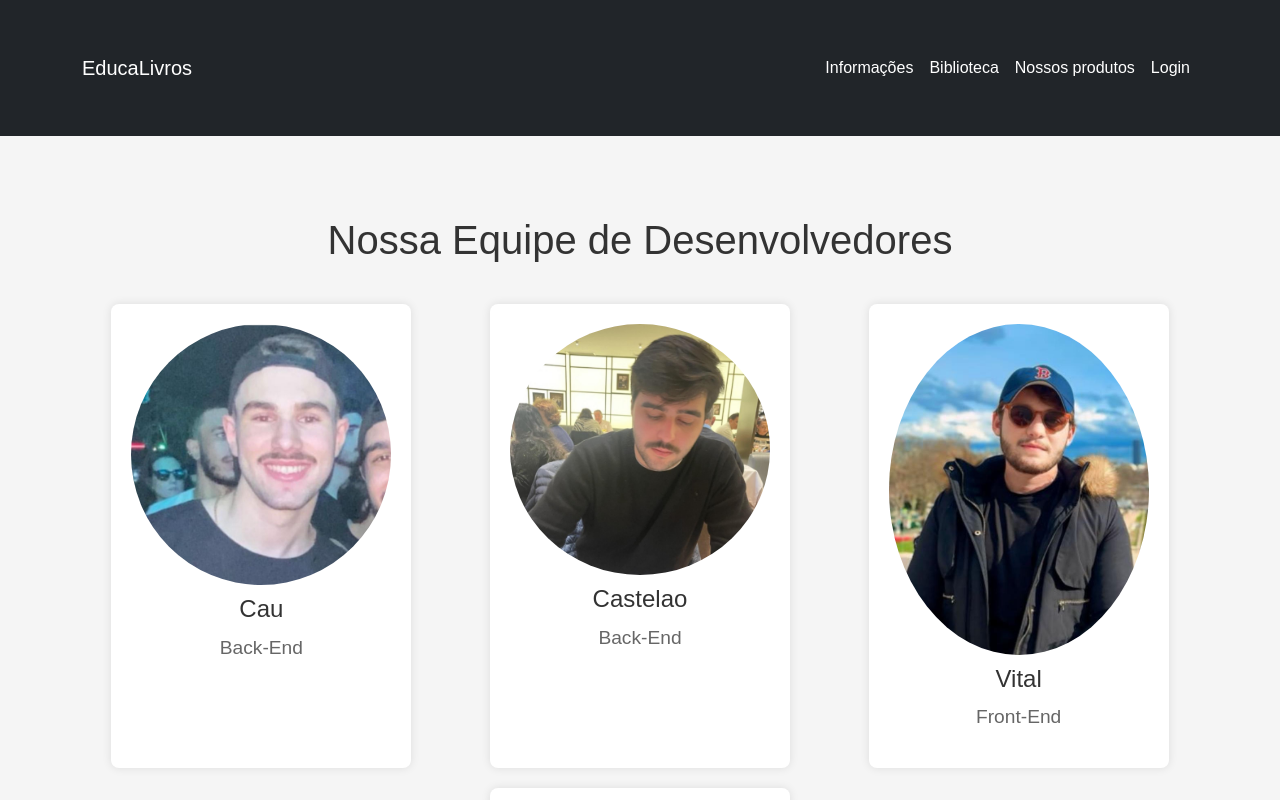
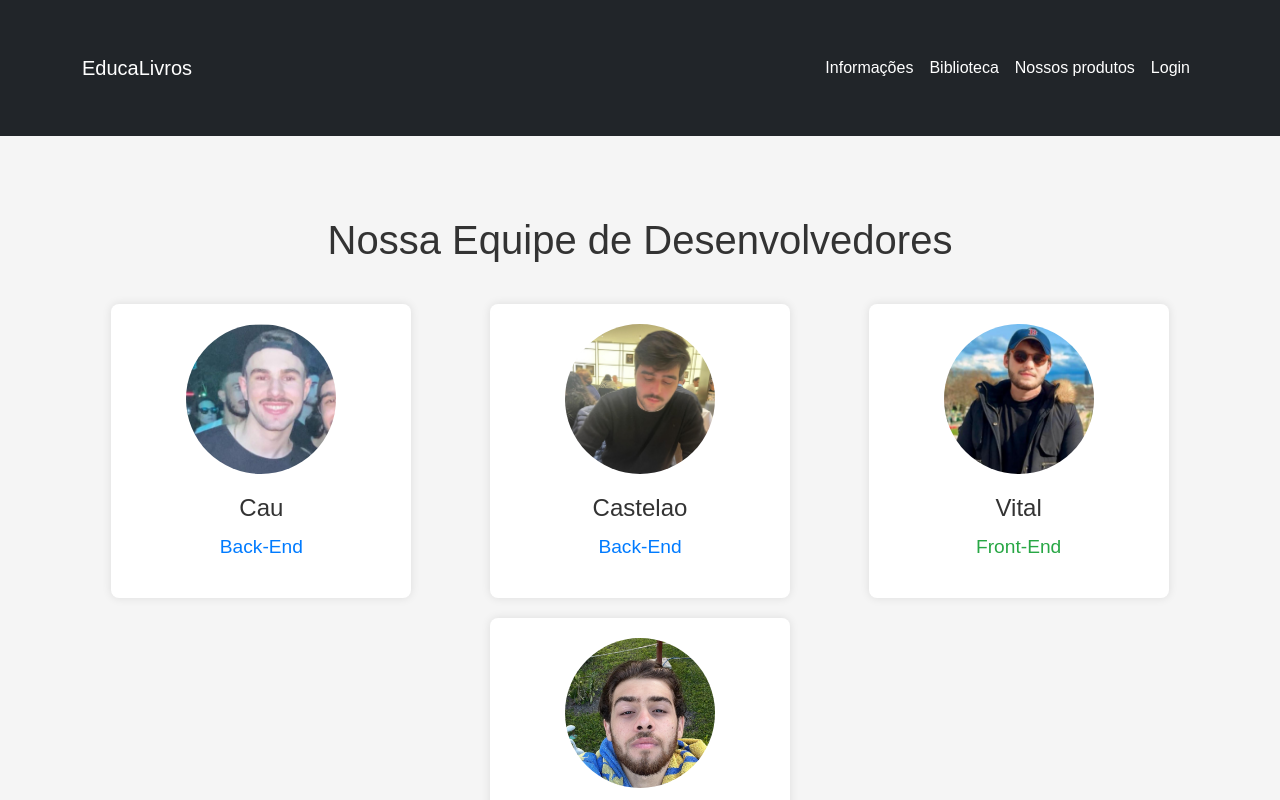
Before and after one commit to agcastelao/EducaLivros, a React (Create React App) app in the folder educa-livros-app/: page /equipe in a window 1280 px wide. Shown: the top 800 px of the page. Built offline with nearby package versions, Linux system fonts and the light colour scheme.

Commit message:
Estilização da Equipe de Desenvolvedores Feita

```diff
--- a/educa-livros-app/src/Components/Equipe/Equipe.css
+++ b/educa-livros-app/src/Components/Equipe/Equipe.css
@@ -28,9 +28,11 @@
 }
 
 .membro-img {
-    width: 100%;
-    height: auto;
+  width: 150px;
+  height: 150px;
+  object-fit: cover;
   border-radius: 50%;
+  margin: 0 auto 10px;
 }
 
 .membro-nome {
@@ -41,5 +43,12 @@
 
 .membro-funcao {
   font-size: 1.2rem;
-    color: #666;
 }
+
+.membro-funcao.backend {
+  color: #007bff;
+}
+
+.membro-funcao.frontend {
+  color: #28a745;
+}
--- a/educa-livros-app/src/Components/Equipe/Equipe.js
+++ b/educa-livros-app/src/Components/Equipe/Equipe.js
@@ -14,22 +14,22 @@ function Equipe() {
           <div className="membro">
             <img src={Cau} alt="Cau" className="membro-img" />
             <h3 className="membro-nome">Cau</h3>
-            <p className="membro-funcao">Back-End</p>
+            <p className="membro-funcao backend">Back-End</p>
           </div>
           <div className="membro">
             <img src={Castelao} alt="Castelao" className="membro-img" />
             <h3 className="membro-nome">Castelao</h3>
-            <p className="membro-funcao">Back-End</p>
+            <p className="membro-funcao backend">Back-End</p>
           </div>
           <div className="membro">
             <img src={Vital} alt="Vital" className="membro-img" />
             <h3 className="membro-nome">Vital</h3>
-            <p className="membro-funcao">Front-End</p>
+            <p className="membro-funcao frontend">Front-End</p>
           </div>
           <div className="membro">
             <img src={Moraes} alt="Moraes" className="membro-img" />
             <h3 className="membro-nome">Moraes</h3>
-            <p className="membro-funcao">Front-End</p>
+            <p className="membro-funcao frontend">Front-End</p>
           </div>
         </div>
       </div>
```
Lines whose indentation alone changed are shown as unchanged.
